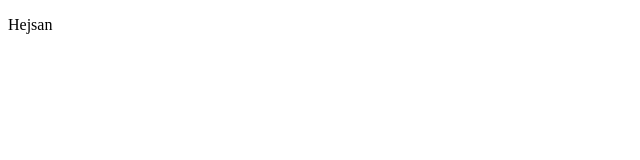
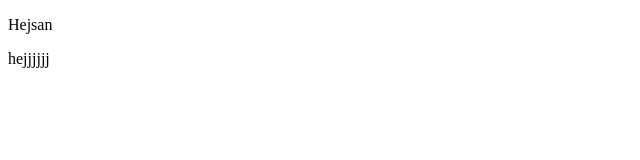
Before and after one commit to Elunyy/Projekt6, a plain HTML site: page grupp6projekt.html in a window 1280 px wide. Shown: the full height of the page, 0-640 px from the left. Drawn offline with Linux system fonts and the light colour scheme.

Commit message:
Update grupp6projekt.html

```diff
--- a/grupp6projekt.html
+++ b/grupp6projekt.html
@@ -7,5 +7,6 @@
 </head>
 <body>
     <p>Hejsan</p>
+    <p>hejjjjjj</p>
 </body>
 </html>
```
